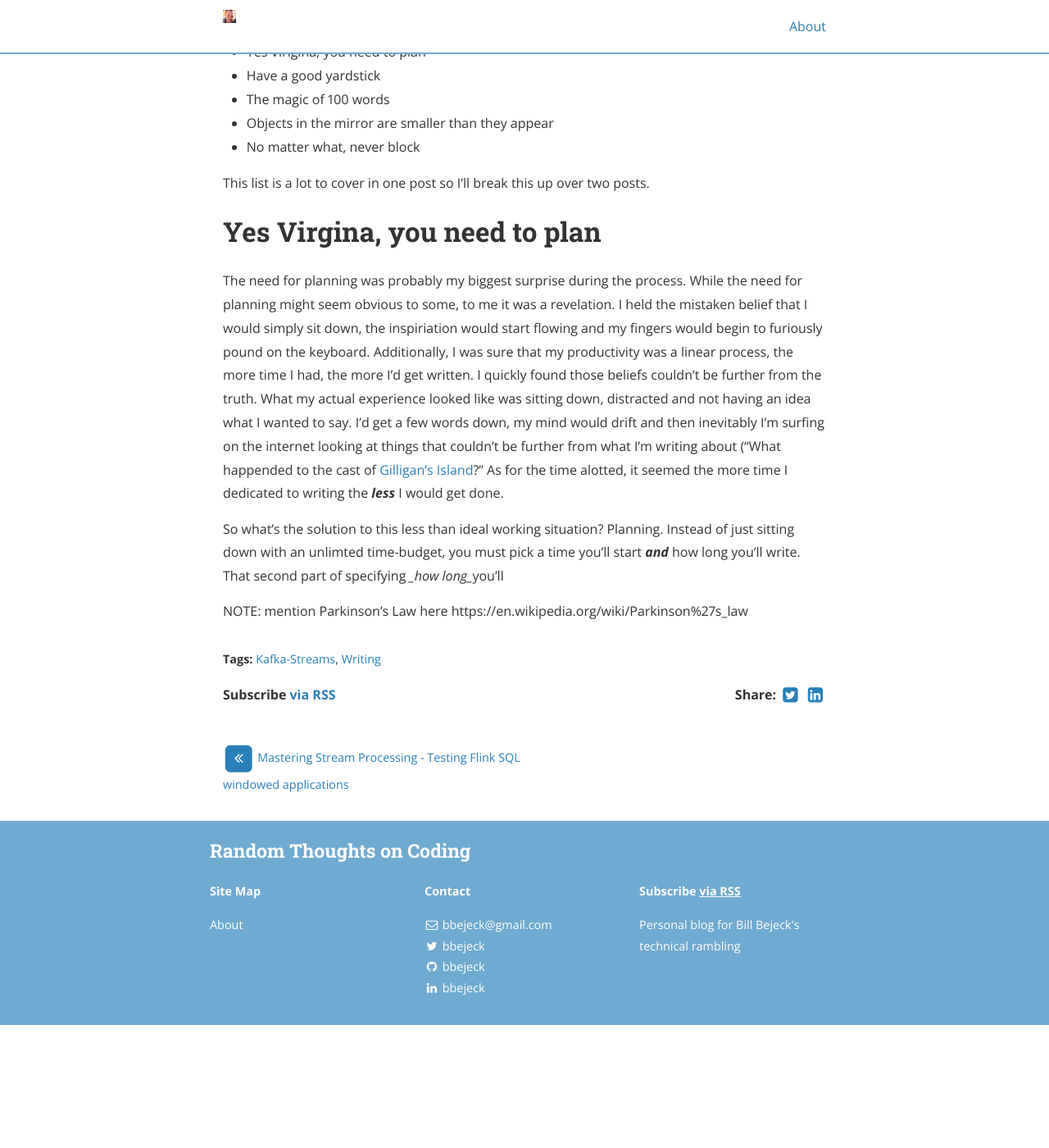
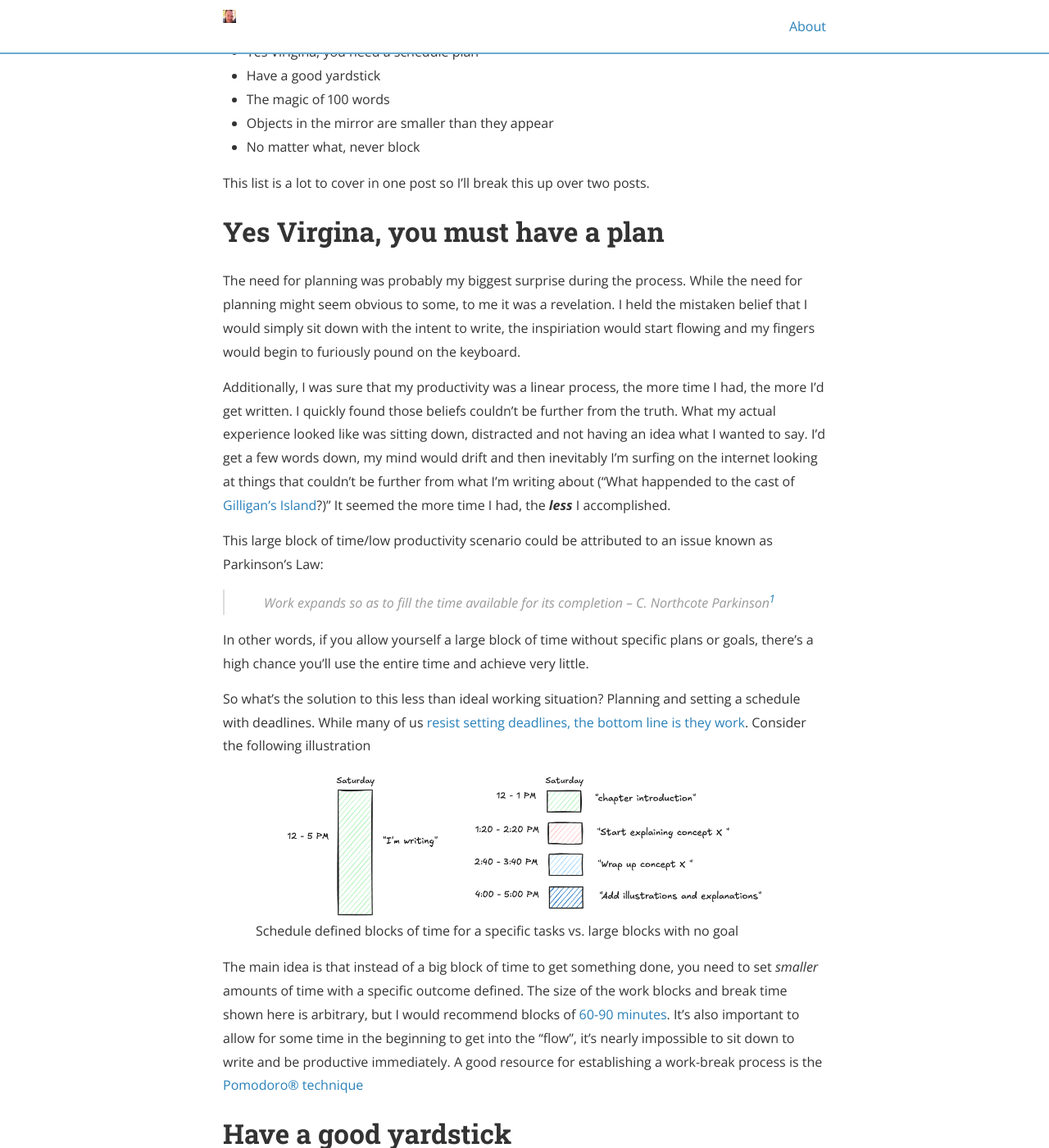
Before and after one commit to bbejeck/bbejeck.github.io, a Jekyll site: the page built from _posts/2024-09-15-writing_series_part_one.md, in a window 1280 px wide and 1400 px high, scrolled down 510 px. Shown: the whole window at 82% size. Built offline with Jekyll 4.4.1, drawn with Linux system fonts in a browser that asks for light colours; nearby versions of some CDN libraries; before the commit the page ends 1760 px from its top, so only the background shows below that; some of the changed text lies outside the part shown.

Commit message:
add post this time

```diff
--- a/_posts/2024-09-15-writing_series_part_one.md
+++ b/_posts/2024-09-15-writing_series_part_one.md
@@ -19,7 +19,7 @@ description: Lessons I learned while writing a book that I'd like to share
 
 Earlier this year I completed the 2nd edition of [Kafka Streams in Action](https://www.amazon.com/Kafka-Streams-Action-Second-Bejeck/dp/1617298689/). Even though it's a second edtion, there were several things I wanted to change from the first edition, so it ended up being mostly a complete re-write.  Writing a book is a large undertaking, and while it's probably the most challenging task I've ever undertaken, it was extremely rewarding and I don't regret the amount of time I spent working on it.  I learned several lessons along the way that I'd like to share in the hopes that someone else will benefit from my experience (if anything, writing about it will help solidify the information for myself).   I have several points I'd like to discuss:
 
-  - Yes Virigina, you need to plan
+  - Yes Virigina, you need a schedule plan
   - Have a good yardstick
   - The magic of 100 words
   - Objects in the mirror are smaller than they appear
@@ -27,10 +27,30 @@ Earlier this year I completed the 2nd edition of [Kafka Streams in Action](https
 
 This list is a lot to cover in one post so I'll break this up over two posts.
 
-# Yes Virgina, you need to plan
+# Yes Virgina, you must have a plan
 
-The need for planning was probably my biggest surprise during the process.  While the need for planning might seem obvious to some, to me it was a revelation.  I held the mistaken belief that I would simply sit down, the inspiriation would start flowing and my fingers would begin to furiously pound on the keyboard.  Additionally, I was sure that my productivity was a linear process, the more time I had, the more I'd get written.  I quickly found those beliefs couldn't be further from the truth.  What my actual experience looked like was sitting down, distracted and not having an idea what I wanted to say.  I'd get a few words down, my mind would drift and then inevitably I'm surfing on the internet looking at things that couldn't be further from what I'm writing about ("What happended to the cast of [Gilligan's Island](https://en.wikipedia.org/wiki/Gilligan%27s_Island)?"  As for the time alotted, it seemed the more time I dedicated to writing the *__less__* I would get done.
+The need for planning was probably my biggest surprise during the process.  While the need for planning might seem obvious to some, to me it was a revelation.  I held the mistaken belief that I would simply sit down with the intent to write, the inspiriation would start flowing and my fingers would begin to furiously pound on the keyboard.
 
-So what's the solution to this less than ideal working situation?  Planning.  Instead of just sitting down with an unlimted time-budget, you must pick a time you'll start *__and__* how long you'll write.  That second part of specifying *_how long_*you'll
+Additionally, I was sure that my productivity was a linear process, the more time I had, the more I'd get written.  I quickly found those beliefs couldn't be further from the truth.  What my actual experience looked like was sitting down, distracted and not having an idea what I wanted to say.  I'd get a few words down, my mind would drift and then inevitably I'm surfing on the internet looking at things that couldn't be further from what I'm writing about ("What happended to the cast of [Gilligan's Island](https://en.wikipedia.org/wiki/Gilligan%27s_Island)?)"   It seemed the more time I had, the *__less__* I accomplished.
 
-NOTE: mention Parkinson's Law here https://en.wikipedia.org/wiki/Parkinson%27s_law
+This large block of time/low productivity scenario could be attributed to an issue known as Parkinson's Law:
+
+> Work expands so as to fill the time available for its completion
+> -- <cite>C. Northcote Parkinson</cite>[^1]
+>
+
+[^1]:[Parkinson, Cyril Northcote (19 November 1955). "Parkinson's Law". The Economist. London.](https://www.economist.com/news/1955/11/19/parkinsons-law)
+
+In other words, if you allow yourself a large block of time without specific plans or goals, there's a high chance you'll use the entire time and achieve very little.
+
+So what's the solution to this less than ideal working situation?  Planning and setting a schedule with deadlines.  While many of us [resist setting deadlines, the bottom line is they work](https://theengineeringmanager.substack.com/p/parkinsons-law-its-real-so-use-it).  Consider the following illustration
+<figure>
+  <img src="../assets/images/no-schedule-vs-schedule.png" />
+  <figcaption>Schedule defined blocks of time for a specific tasks vs. large blocks with no goal</figcaption>
+</figure>
+
+The main idea is that instead of a big block of time to get something done, you need to set _smaller_ amounts of time with a specific outcome defined. The size of the work blocks and break time shown here is arbitrary, but I would recommend blocks of [60-90 minutes](https://www.supernormal.com/blog/how-to-schedule-focus-time#:~:text=How%20long%20should%20focus%20sessions,to%20deliver%20the%20best%20results.).  It's also important to allow for some time in the beginning to get into the "flow", it's nearly impossible to sit down to write and be productive immediately. A good resource for establishing a work-break process is the [Pomodoro&reg; technique](https://www.pomodorotechnique.com/)
+
+# Have a good yardstick
+
+Along with have a good schedule, I found having concrete markers to measure my progress invaluable.  Being able to guage your progress goes hand-in-hand with establishing a good schedule.  For me it was counting the number words (exlusive of code examples) written.  For [Kafka Streams in Action](https://www.amazon.com/Kafka-Streams-Action-Second-Bejeck/dp/1617298689/), the publisher guidlines set each chapter to be roughly 30 pagess.  At 30 pages, I'd have about 9,000 words.  My goal was to produce a new chapter every 3 weeks.  To achive that pace I determined that I'd need to write 500 words a day, 6 days a week (one day off is essential in my opinion). At that pace I'd produce 3,000 words a week, resulting in a new chapter every 3 weeks.  While my progress was not always on a linear path, it allowed my to accurately asses my productivity.  More importantly it would help me adjust my schedule when the inevitable life interruptions came along.  Not able to write 2 days this week? Not a big deal just up my word count on two other days to 1,000 or to 750 words per day for four days and I'd still be on track.
```
